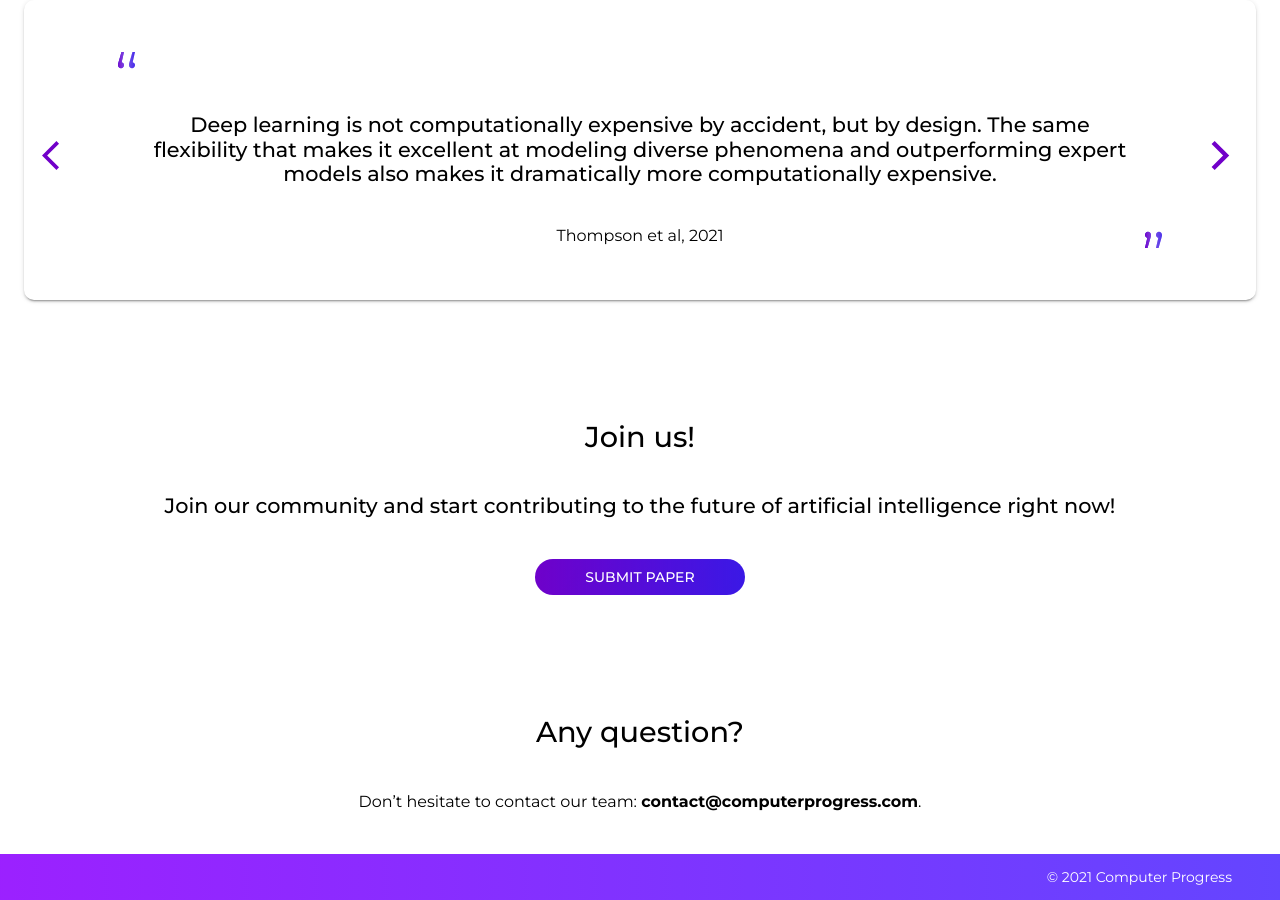
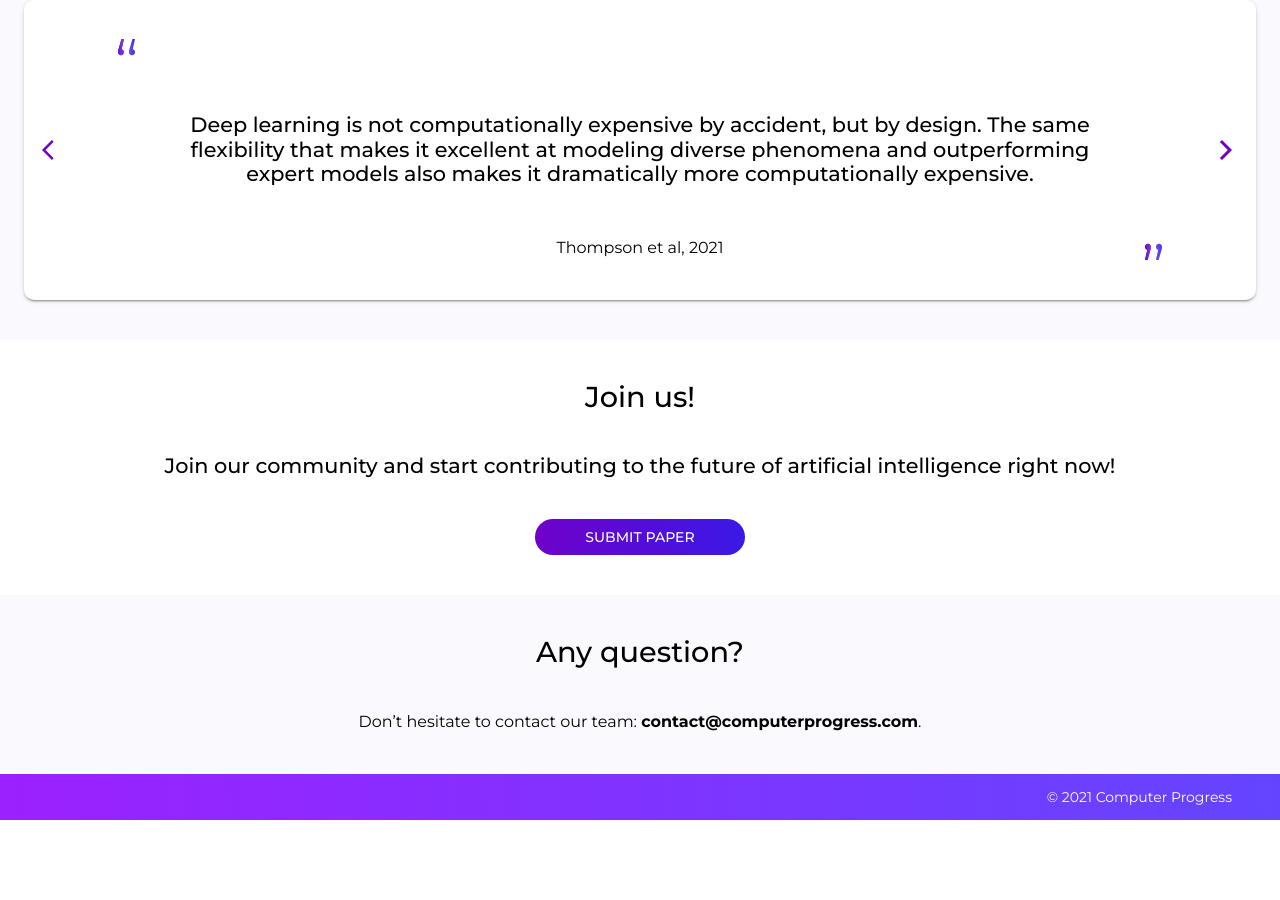
Before and after one commit to Computer-Progress/computerprogress.com, a Next.js app: page /collaborate in a window 1280 px wide. Shown: the part 1120-2020 px from the top of the page. After the commit the page ends 1940 px from the top, so only its background shows below. Built offline with nearby package versions, Linux system fonts and the light colour scheme.

Commit message:
fix(collaborate): fix background color

```diff
--- a/components/CollaborateImportance/index.js
+++ b/components/CollaborateImportance/index.js
@@ -1,4 +1,4 @@
-import { Typography, Box } from "@material-ui/core";
+import { Typography, Box, useMediaQuery } from "@material-ui/core";
 
 import {
   StyledFlexboxCard,
@@ -11,7 +11,8 @@ import {
   StyledQuotesClose,
 } from "./styles";
 
-export default function CollaborateImportance() {
+import { MuiTheme } from "../../styles/theme";
+
 const quotes = [
   {
     quote:
@@ -29,8 +30,11 @@ export default function CollaborateImportance() {
   },
 ];
 
+export default function CollaborateImportance() {
+  const isMobile = useMediaQuery(MuiTheme.breakpoints.down("sm"));
+
   return (
-    <StyledFlexboxCard>
+    <StyledFlexboxCard minHeight={isMobile ? "350px" : "300px"}>
       <StyledCarousel
         PrevIcon={<StyledArrowPrev />}
         NextIcon={<StyledArrowNext />}
@@ -44,20 +48,24 @@ export default function CollaborateImportance() {
 }
 
 function Quote({ quote }) {
+  const isMobile = useMediaQuery(MuiTheme.breakpoints.down("sm"));
+
   return (
-    <StyledFlexboxContainer>
+    <StyledFlexboxContainer height={isMobile ? "300px" : "250px"}>
       <StyledFlexboxContent>
         <StyledQuotesOpen />
         <StyledQuotesClose />
 
-        <Box width="93%">
-          <Typography align="center" variant="h3">
+        <Box width="90%">
+          <Typography align="center" variant={isMobile ? "body1" : "h3"}>
             {quote.quote}
           </Typography>
         </Box>
 
         <Box mt={3} position="absolute" style={{ bottom: 0 }}>
-          <Typography variant="subtitle1">{quote.source}</Typography>
+          <Typography variant="subtitle1">
+            <Box>{quote.source}</Box>
+          </Typography>
         </Box>
       </StyledFlexboxContent>
     </StyledFlexboxContainer>
--- a/components/CollaborateImportance/styles.js
+++ b/components/CollaborateImportance/styles.js
@@ -11,11 +11,13 @@ import QuotesClose from "../../public/quotes-close.svg";
 
 export const StyledFlexboxCard = styled(Box).attrs({
   display: "flex",
-  height: "300px",
+  // minHeight: "300px",
   borderRadius: 10,
   boxShadow: 2,
   alignItems: "center",
-})``;
+})`
+  background: white;
+`;
 
 export const StyledCarousel = styled(Carousel).attrs({
   interval: 6 /* segundos */ * 1000,
@@ -34,7 +36,7 @@ export const StyledFlexboxContainer = styled(Box).attrs({
   display: "flex",
   justifyContent: "center",
   alignItems: "center",
-  height: "250px",
+  // height: "250px",
 })``;
 
 export const StyledFlexboxContent = styled(Box).attrs({
@@ -42,19 +44,19 @@ export const StyledFlexboxContent = styled(Box).attrs({
   flexDirection: "column",
   justifyContent: "center",
   alignItems: "center",
-  height: "80%",
+  height: "90%",
   width: "85%",
   position: "relative",
 })``;
 
 export const StyledArrowPrev = styled(ArrowBackIosIcon).attrs({
   color: "primary",
-  fontSize: "large",
+  // fontSize: "large",
 })``;
 
 export const StyledArrowNext = styled(ArrowForwardIosIcon).attrs({
   color: "primary",
-  fontSize: "large",
+  // fontSize: "large",
 })``;
 
 export const StyledQuotesOpen = styled(QuotesOpen)`
--- a/components/PageTemplate/index.js
+++ b/components/PageTemplate/index.js
@@ -10,7 +10,7 @@ import Wave from "../Wave";
 import { MuiTheme } from "../../styles/theme";
 import { StyledContainer } from "./styles.js";
 
-export default function PageTemplate({ isHome, children }) {
+export default function PageTemplate({ isHome, ignoreContainer, children }) {
   const isMobile = useMediaQuery(MuiTheme.breakpoints.down("sm"));
 
   return (
@@ -25,7 +25,11 @@ export default function PageTemplate({ isHome, children }) {
 
       {isHome && !isMobile ? <Wave /> : null}
 
-      <StyledContainer>{children}</StyledContainer>
+      {ignoreContainer ? (
+        children
+      ) : (
+        <StyledContainer>{children}</StyledContainer>
+      )}
 
       <Footer isHome={isHome} />
     </>
--- a/containers/Collaborate/index.js
+++ b/containers/Collaborate/index.js
@@ -16,6 +16,7 @@ import PageTemplate from "../../components/PageTemplate";
 import CollaborateImportance from "../../components/CollaborateImportance";
 
 import {
+  StyledContainer,
   StyledFlexboxSection,
   StyledBox,
   StyledTypographyBody1,
@@ -26,8 +27,9 @@ import {
 export default function Collaborate() {
   return (
     <ThemeProvider theme={MuiTheme}>
-      <PageTemplate>
+      <PageTemplate ignoreContainer>
         {/* Learn how to report computing power */}
+        <StyledContainer>
           <StyledFlexboxSection>
             <Box mb={8}>
               <Typography variant="h1" align="center">
@@ -48,9 +50,9 @@ export default function Collaborate() {
 
             <StyledBox>
               <StyledTypographyBody1>
-              The number of floating-point operations required for a single pass
-              (i.e. weight adjustment), also measurable using multiply-adds, in
-              a given deep learning model.
+                The number of floating-point operations required for a single
+                pass (i.e. weight adjustment), also measurable using
+                multiply-adds, in a given deep learning model.
               </StyledTypographyBody1>
             </StyledBox>
 
@@ -123,8 +125,11 @@ export default function Collaborate() {
               </List>
             </StyledBox>
           </StyledFlexboxSection>
+        </StyledContainer>
 
         {/* People talking about the importance of computing power */}
+        <Box style={{ background: "#f9f9fe" }}>
+          <StyledContainer>
             <StyledFlexboxSection>
               <Box mb={8}>
                 <Typography variant="h1" align="center">
@@ -136,7 +141,10 @@ export default function Collaborate() {
                 <CollaborateImportance />
               </StyledBox>
             </StyledFlexboxSection>
+          </StyledContainer>
+        </Box>
 
+        <StyledContainer>
           {/* Join us! */}
           <StyledFlexboxSection>
             {/* <CollaborateJoin /> */}
@@ -158,7 +166,10 @@ export default function Collaborate() {
               <StyledButton>Submit paper</StyledButton>
             </StyledBox>
           </StyledFlexboxSection>
-
+        </StyledContainer>
+        <Box style={{ background: "#f9f9fe" }}>
+          {/* Contact */}
+          <StyledContainer>
             <StyledFlexboxSection>
               <StyledBox>
                 <Typography variant="h2" align="center">
@@ -178,6 +189,8 @@ export default function Collaborate() {
                 </Typography>
               </StyledBox>
             </StyledFlexboxSection>
+          </StyledContainer>
+        </Box>
       </PageTemplate>
     </ThemeProvider>
   );
--- a/containers/Collaborate/styles.js
+++ b/containers/Collaborate/styles.js
@@ -1,6 +1,10 @@
 import styled from "styled-components";
 
-import { Box, Button, ListItem, Typography } from "@material-ui/core";
+import { Box, Button, Typography, Container } from "@material-ui/core";
+
+export const StyledContainer = styled(Container)`
+  max-width: 1500px !important;
+`;
 
 export const StyledFlexboxSection = styled(Box).attrs({
   my: 5,
```
Lines whose indentation alone changed are shown as unchanged.
